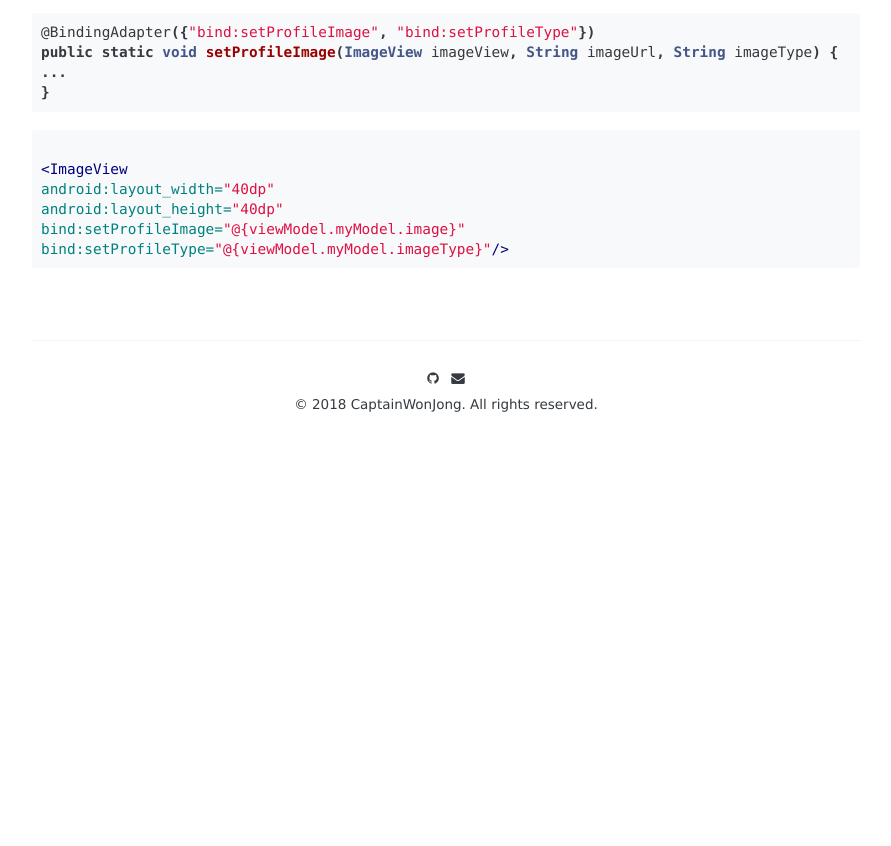
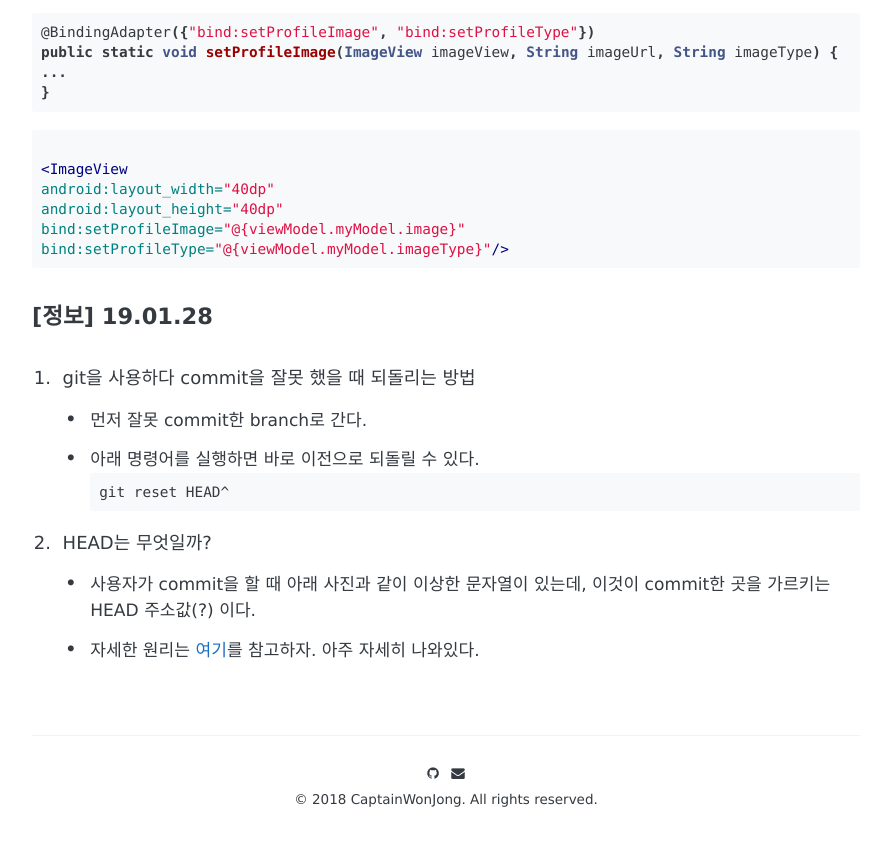
Before and after one commit to CaptainWonJong/CaptainWonJong.github.io, a Jekyll site: the page built from _posts/2018-12-01-Project Memoir.md, in a window 1280 px wide and 900 px high, scrolled down 1219 px. Shown: the top 846 px of the window, without its empty margins (194-1085 px from the left). Built offline with Jekyll 4.4.1, drawn with Linux system fonts in a browser that asks for light colours; some web fonts are replaced; comment, search, counter and statistics services are not loaded; before the commit the page ends 1724 px from its top, so only the background shows below that.

Commit message:
modify memoir

````diff
--- a/_posts/2018-12-01-Project Memoir.md
+++ b/_posts/2018-12-01-Project Memoir.md
@@ -49,3 +49,15 @@ android:layout_height="40dp"
 bind:setProfileImage="@{viewModel.myModel.image}"
 bind:setProfileType="@{viewModel.myModel.imageType}"/>
 ```
+
+#### [정보] 19.01.28
+
+1. git을 사용하다 commit을 잘못 했을 때 되돌리는 방법
+- 먼저 잘못 commit한 branch로 간다.
+- 아래 명령어를 실행하면 바로 이전으로 되돌릴 수 있다.
+```
+git reset HEAD^
+```
+2. HEAD는 무엇일까?
+- 사용자가 commit을 할 때 아래 사진과 같이 이상한 문자열이 있는데, 이것이 commit한 곳을 가르키는 HEAD 주소값(?) 이다.
+- 자세한 원리는 [여기](https://bit.ly/2B7zPkt)를 참고하자. 아주 자세히 나와있다.
````
Also changed, not shown: 1 other file.
